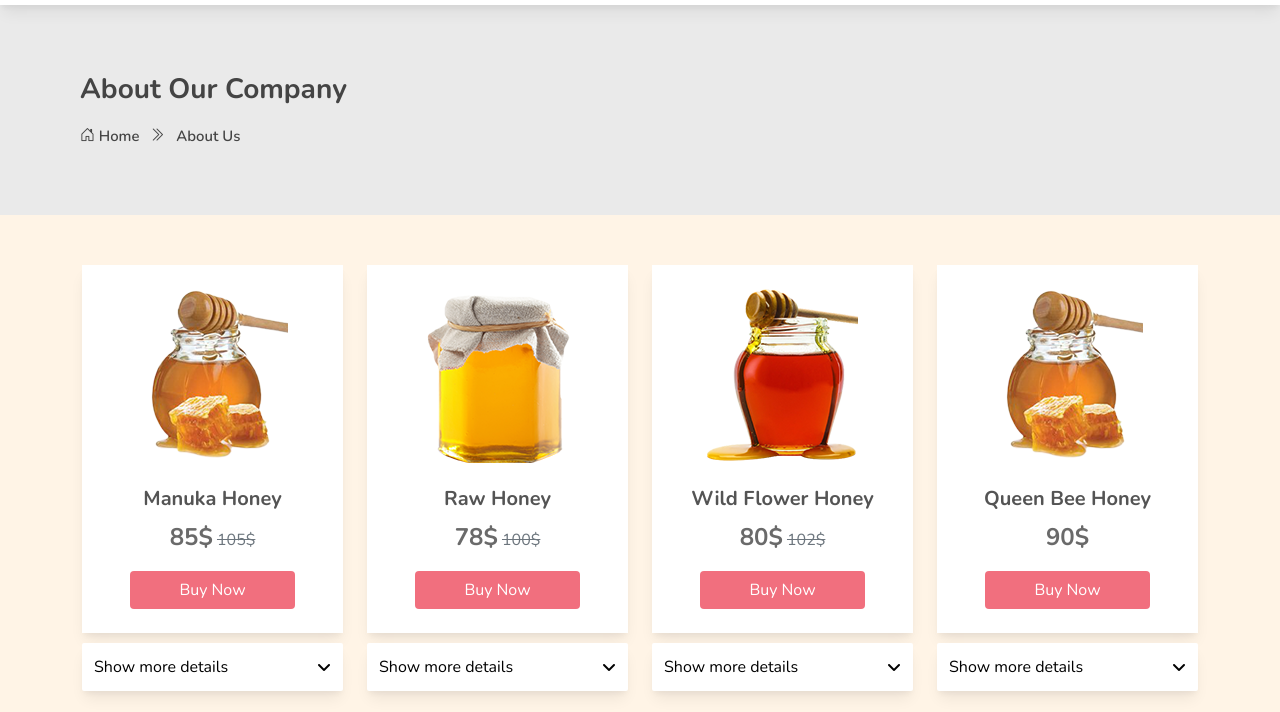
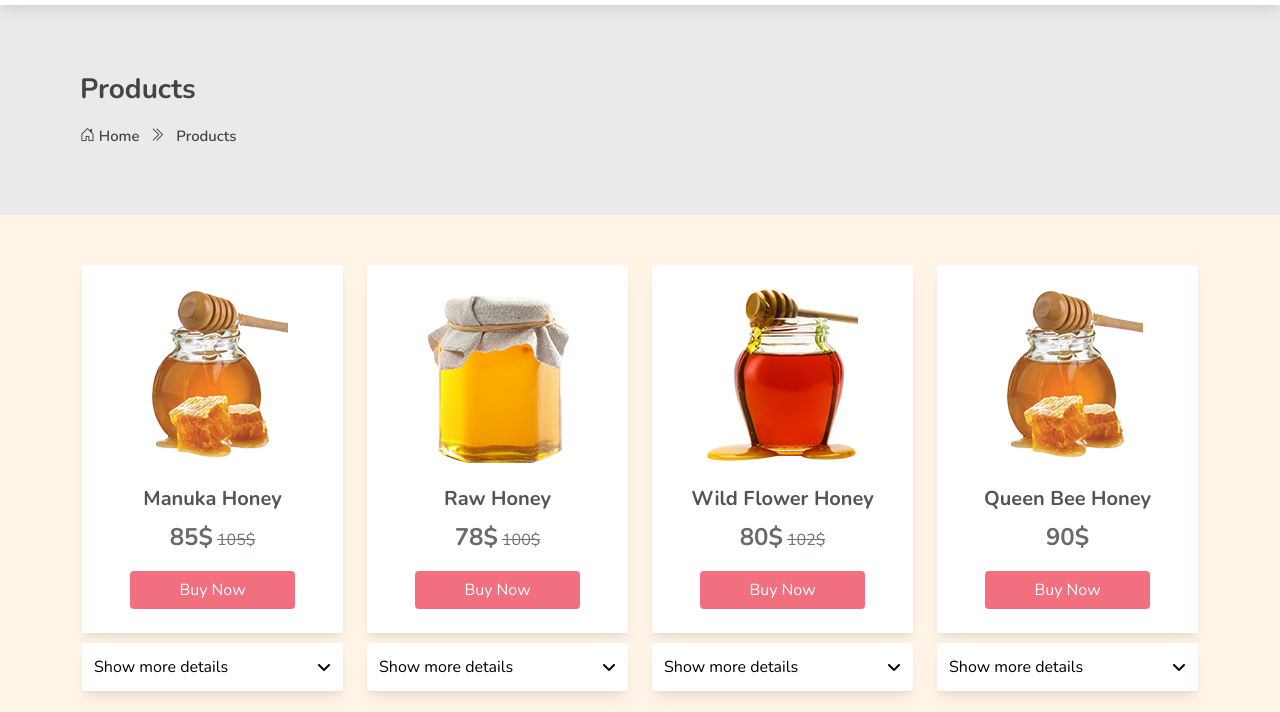
Before and after one commit to AleksaTadejRankovic/honeybee.github.io, a plain HTML site: page products.html in a window 1280 px wide. Shown: the part 67-779 px from the top of the page. Drawn offline with nearby package versions, Linux system fonts and the light colour scheme.

Commit message:
Add files via upload

```diff
--- a/products.html
+++ b/products.html
@@ -40,10 +40,10 @@
      <div class="page-nav no-margin row">
         <div class="container">
             <div class="row">
-                <h2 class="text-start">About Our Company</h2>
+                <h2 class="text-start">Products</h2>
                 <ul>
                     <li> <a href="#"><i class="bi bi-house-door"></i> Home</a></li>
-                    <li><i class="bi bi-chevron-double-right pe-2"></i> About Us</li>
+                    <li><i class="bi bi-chevron-double-right pe-2"></i> Products</li>
                 </ul>
             </div>
         </div>
```
